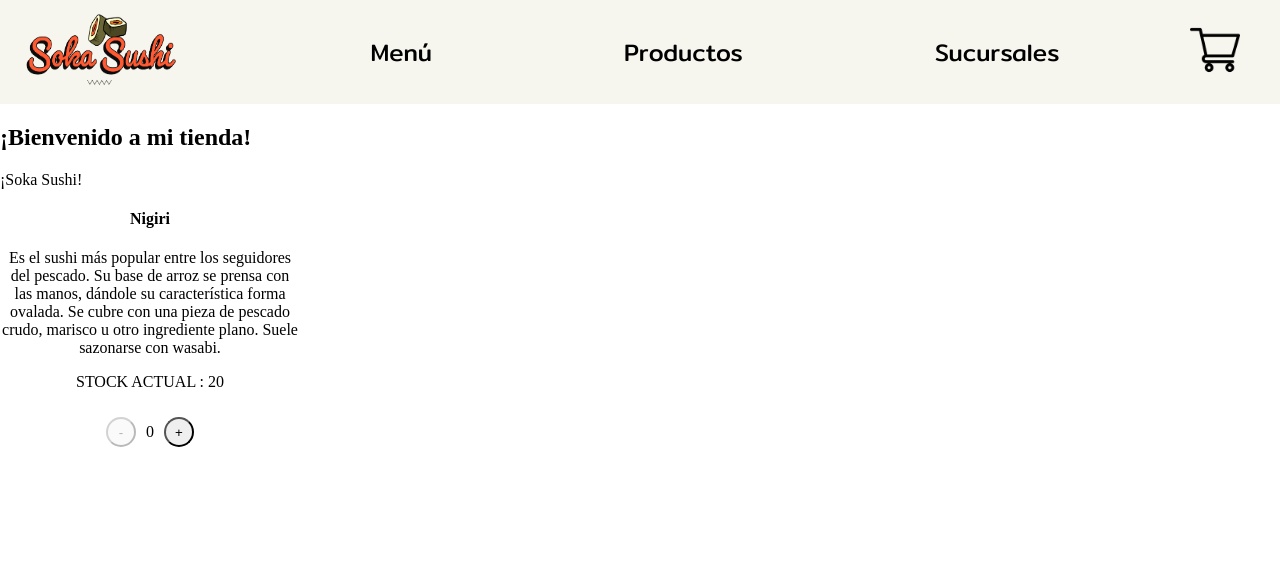
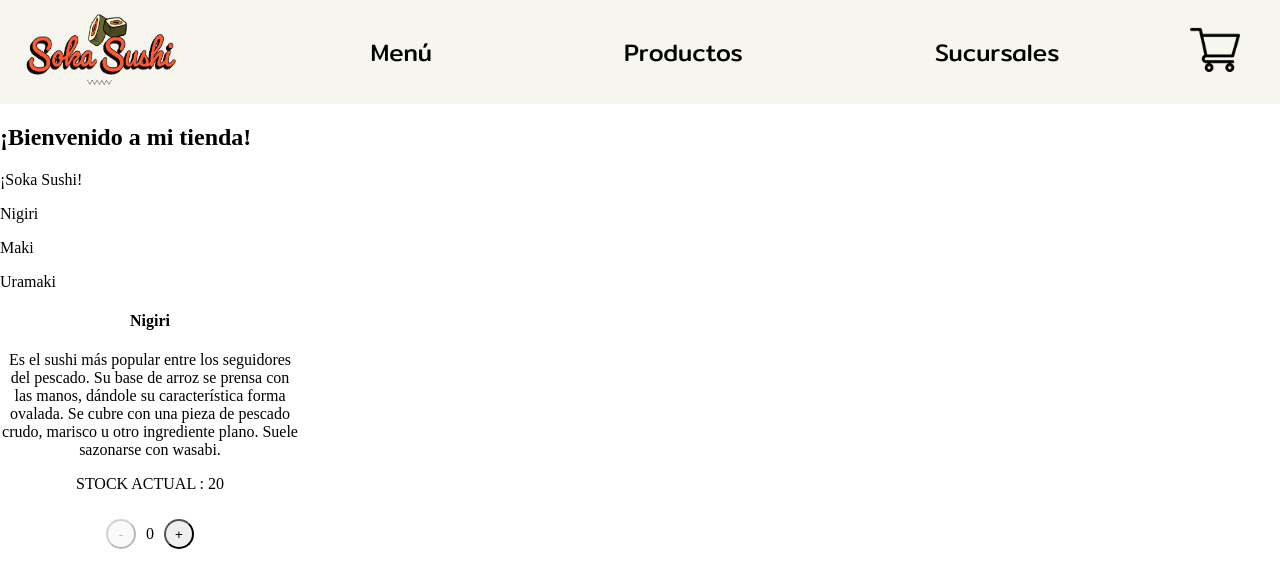
Before and after one commit to AgusttinSC/ReactProject, a React (Create React App) app: page / in a window 1280 px wide. Shown: the top 588 px of the page. Built offline with nearby package versions, Linux system fonts and the light colour scheme.

Commit message:
Se añade la promise con productos

```diff
--- a/src/ItemListContainer.js
+++ b/src/ItemListContainer.js
@@ -1,10 +1,12 @@
 import React from 'react'
+import ItemList from './components/ItemList'
 
 const ItemListContainer = ({greeting, children}) => {
 
   return (
     <div><h2>{greeting}</h2>
           <p>{children}</p>
+          <ItemList />
     </div>
   )
 }
--- /dev/null
+++ b/src/assets/services/products.jsx
@@ -0,0 +1,32 @@
+const products = [
+    {
+        id: 1,
+        title:"Nigiri",
+        description:"Es el sushi más popular entre los seguidores del pescado. Su base de arroz se prensa con las manos, dándole su característica forma ovalada. Se cubre con una pieza de pescado crudo, marisco u otro ingrediente plano. Suele sazonarse con wasabi.",
+        price:"$10",
+        pictureUrl:"#"
+    },
+    {
+        id: 2,
+        title:"Maki",
+        description: "Otro de los tipos de sushi más conocidos. Consiste en rollitos de arroz envueltos en alga. En el interior suele añadirse una pieza de pescado como atún, salmón, langostino y cangrejo. Se prepara extendiendo el arroz sobre el alga nori seca y se agrega pescado, verdura o fruta. Finalmente se enrolla y se corta el cilindro en pequeñas piezas, quedando al descubierto el interior por ambas caras",
+        price:"$20",
+        pictureUrl:"#"
+    },
+    {
+        id:3,
+        title:"Uramaki",
+        description:"Uramaki significa reverso, por ese motivo este tipo de sushi tiene el arroz al revés, es decir, en la parte exterior rodeando el alga Nori que al mismo tiempo envuelve el centro de la pieza pudiendo ser pescado, fruta y verdura. Comunmente se le añade sésamo negro.",
+        price:"$20",
+        pictureUrl:"#"
+    }
+]
+
+export const getProducts = () => {
+    const promiseProducts = new Promise ((resolve, reject) => {
+        setTimeout(()=>{
+            resolve(products);
+        }, 2000)
+    })
+    return promiseProducts;
+}
--- /dev/null
+++ b/src/components/ItemList.js
@@ -0,0 +1,26 @@
+import React from 'react'
+import { useEffect } from 'react'
+import { useState } from 'react'
+import { getProducts } from '../assets/services/products'
+
+
+
+const ItemList = () => {
+
+    const [v, setV] = useState([])
+
+    useEffect(()=>{
+        getProducts().then(data =>{
+            setV(data)
+        })
+    }, [v])
+
+    return (
+    <div>
+        {v.map((productos =>
+        <p>{productos.title}</p>))}
+    </div>
+  )
+}
+
+export default ItemList
```
Also changed, not shown: src/components/Item.js (added, +9 -0 lines).
